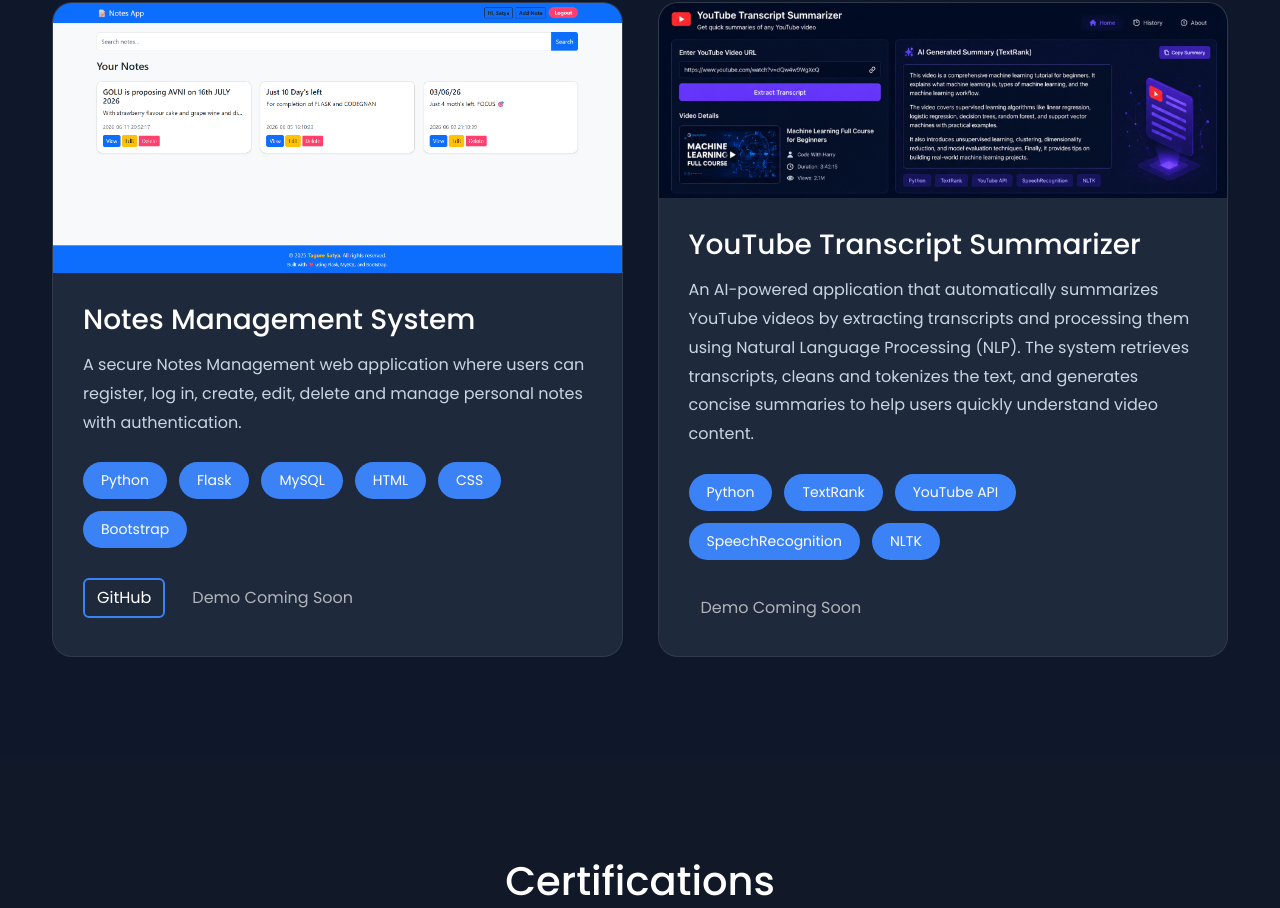
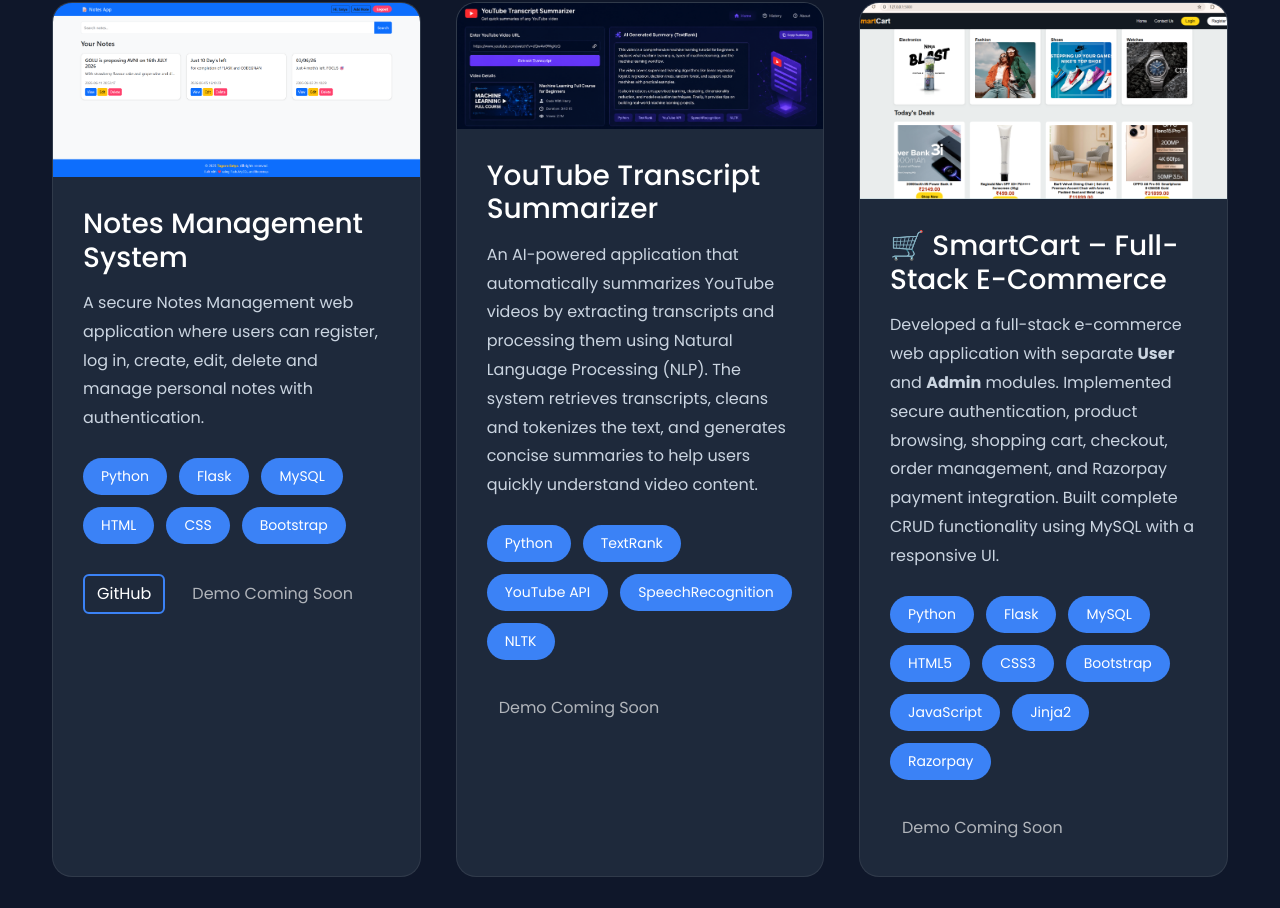
Before and after one commit to Tagoresatya/PORTFOLIO, a plain HTML site: page index.html in a window 1280 px wide. Shown: the part 2849-3757 px from the top of the page. Drawn offline with nearby package versions, Linux system fonts and the light colour scheme.

Commit message:
Add SmartCart project to portfolio

```diff
--- a/index.html
+++ b/index.html
@@ -91,7 +91,7 @@
                     </li>
 
                     <li class="nav-item nav-resume">
-                        <a href="assets/Tagore_satya_resume.pdf" class="btn btn-primary w-100" target="_blank">
+                        <a href="assets/tagore--resume.pdf" class="btn btn-primary w-100" target="_blank">
                             Resume
                         </a>
                     </li>
@@ -152,7 +152,7 @@
 
                         </a>
 
-                        <a href="assests/Tagore_satya_resume.pdf" class="btn btn-outline-light resume-btn"
+                        <a href="assets/tagore--resume.pdf" class="btn btn-outline-light resume-btn"
                             target="_blank">
                             <i class="fa-solid fa-rocket me-2"></i>
 
@@ -169,7 +169,7 @@
                             View Projects
                         </a>
 
-                        <a href="assets/Tagore_satya_resume.pdf" target="_blank" class="btn hero-btn secondary-btn">
+                        <a href="assets/tagore--resume.pdf" target="_blank" class="btn hero-btn secondary-btn">
 
                             <i class="fa-solid fa-download me-2"></i>
 
@@ -327,7 +327,7 @@
 
                     </div>
 
-                    <a href="assets/Tagore_satya_resume.pdf" class="btn" target="_blank">Download Resume</a>
+                    <a href="assets/tagore--resume.pdf" class="btn" target="_blank">Download Resume</a>
 
                 </div>
 
@@ -542,6 +542,51 @@
                             <button class="btn btn-disabled" disabled>
                                 Demo Coming Soon
                             </button>
+                        </div>
+
+                    </div>
+
+                </div>
+
+                <!-- project 3 -->
+                <div class="project-card" data-aos="zoom-in">
+
+                    <img src="images/Screenshot 2026-06-25 233405.png" alt="SmartCart Project" class="project-img">
+
+                    <div class="project-content">
+
+                        <h3>🛒 SmartCart – Full-Stack E-Commerce</h3>
+
+                        <p>
+                            Developed a full-stack e-commerce web application with separate
+                            <strong>User</strong> and <strong>Admin</strong> modules.
+                            Implemented secure authentication, product browsing, shopping cart,
+                            checkout, order management, and Razorpay payment integration.
+                            Built complete CRUD functionality using MySQL with a responsive UI.
+                        </p>
+
+                        <div class="tech-stack">
+                            <span>Python</span>
+                            <span>Flask</span>
+                            <span>MySQL</span>
+                            <span>HTML5</span>
+                            <span>CSS3</span>
+                            <span>Bootstrap</span>
+                            <span>JavaScript</span>
+                            <span>Jinja2</span>
+                            <span>Razorpay</span>
+                        </div>
+
+                        <div class="project-buttons">
+
+                            <!-- <a href="YOUR_GITHUB_LINK" target="_blank" class="btn btn-outline-primary">
+                                <i class="fab fa-github"></i> GitHub
+                            </a> -->
+
+                            <button class="btn btn-disabled" disabled>
+                                Demo Coming Soon
+                            </button>
+
                         </div>
 
                     </div>
```
Also changed, not shown: images/Screenshot 2026-06-25 233405.png (added), 1 other file.
